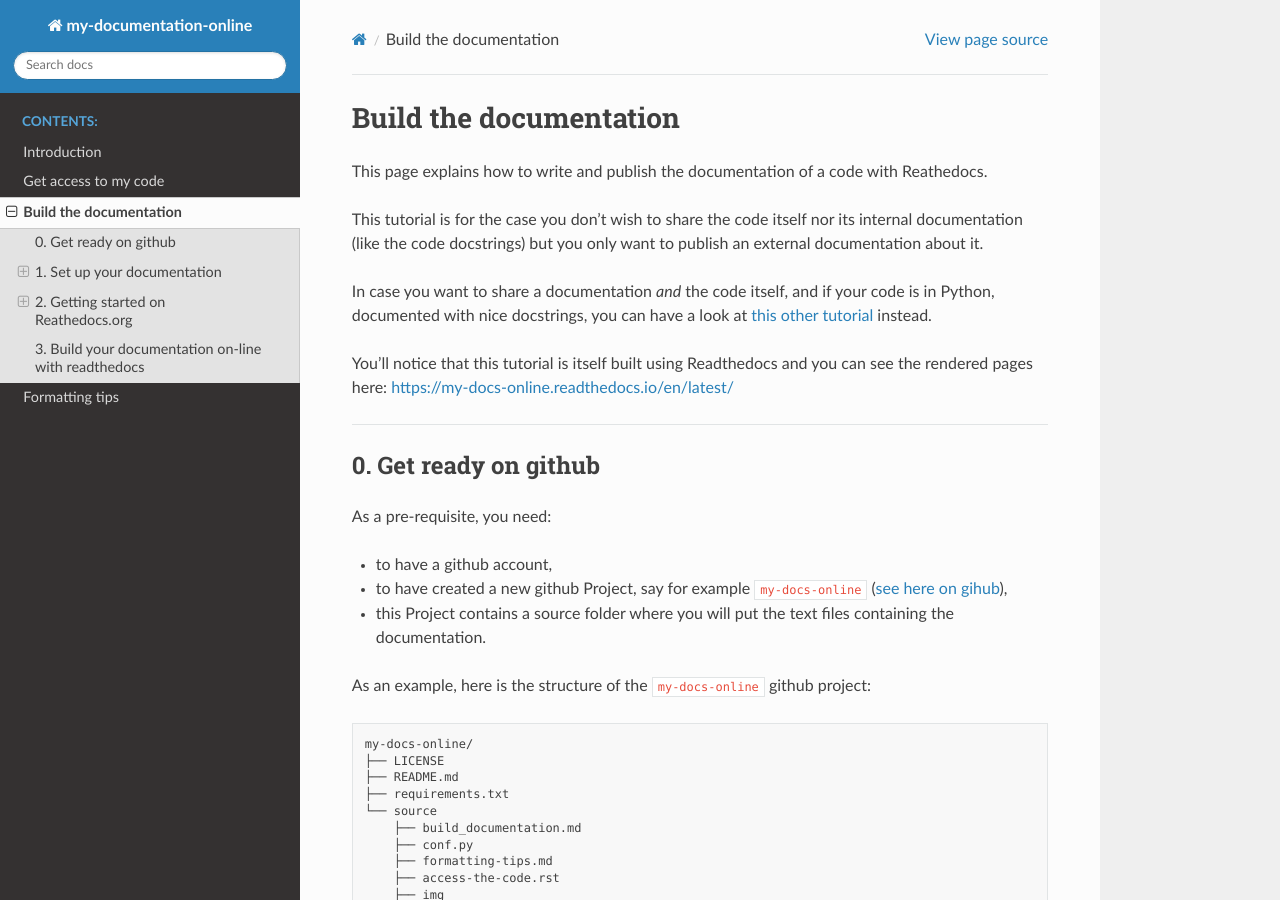
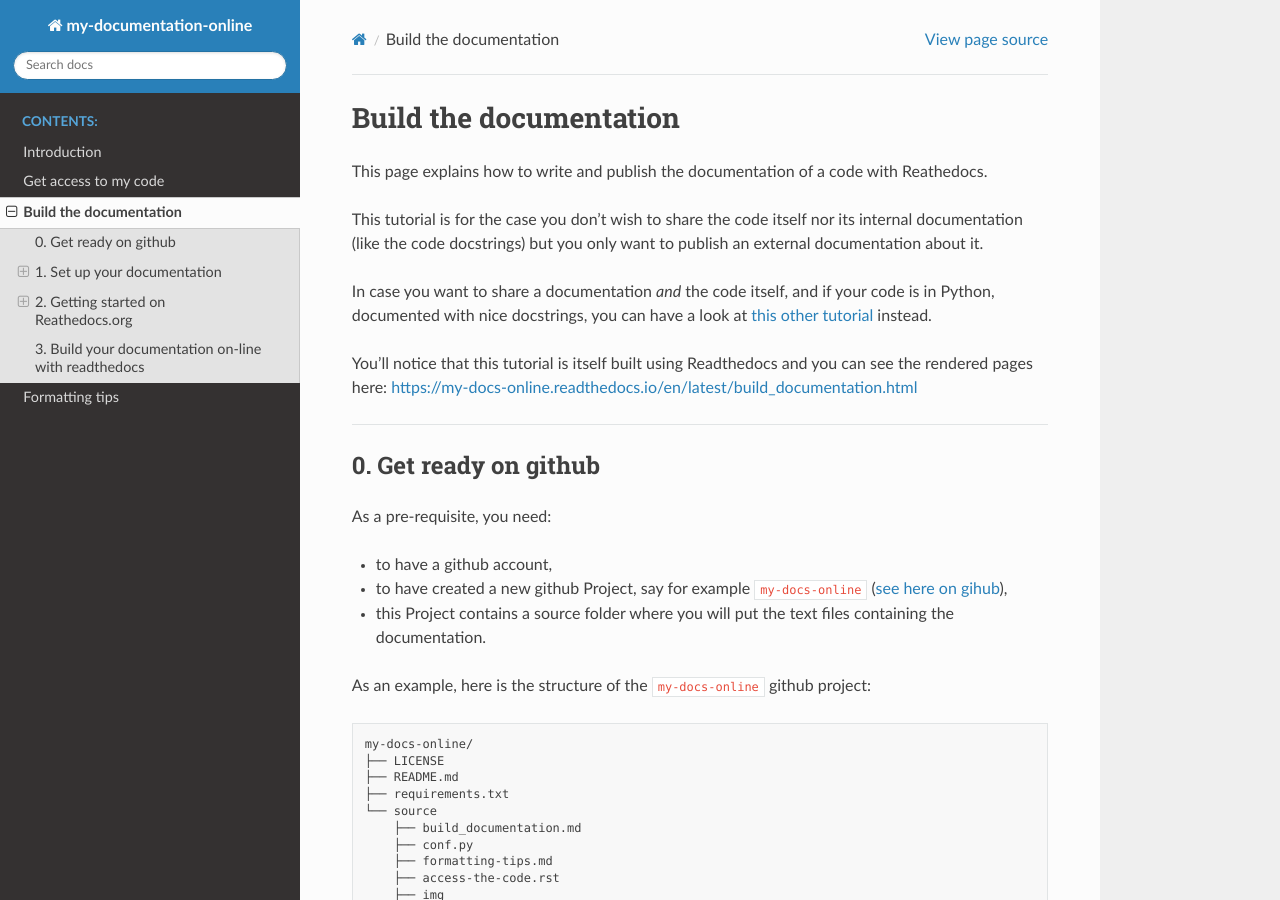
Before and after one commit to sasip-climate/my-doc-online, a Sphinx documentation site: the page built from source/build_documentation.md, in a window 1280 px wide and 900 px high. Built offline with Sphinx 7.4.7 and the Read the Docs theme 2.0.0, drawn with Linux system fonts in a browser that asks for light colours; some of the changed lines change nothing that is shown.

Commit message:
Update build_documentation.md

```diff
--- a/source/build_documentation.md
+++ b/source/build_documentation.md
@@ -6,7 +6,7 @@
 
 In case you want to share a documentation _and_ the code itself, and if your code is in Python, documented with nice docstrings, you can have a look at [this other tutorial](https://my-documented-code-test.readthedocs.io/en/latest/) instead.
 
-You'll notice that this tutorial  is itself built using Readthedocs and you can see the rendered pages here: [https://my-docs-online.readthedocs.io/en/latest/](https://my-docs-online.readthedocs.io/en/latest/)
+You'll notice that this tutorial  is itself built using Readthedocs and you can see the rendered pages here: [https://my-docs-online.readthedocs.io/en/latest/build_documentation.html](https://my-docs-online.readthedocs.io/en/latest/build_documentation.html)
 
 ---
 ## 0. Get ready on github
```
